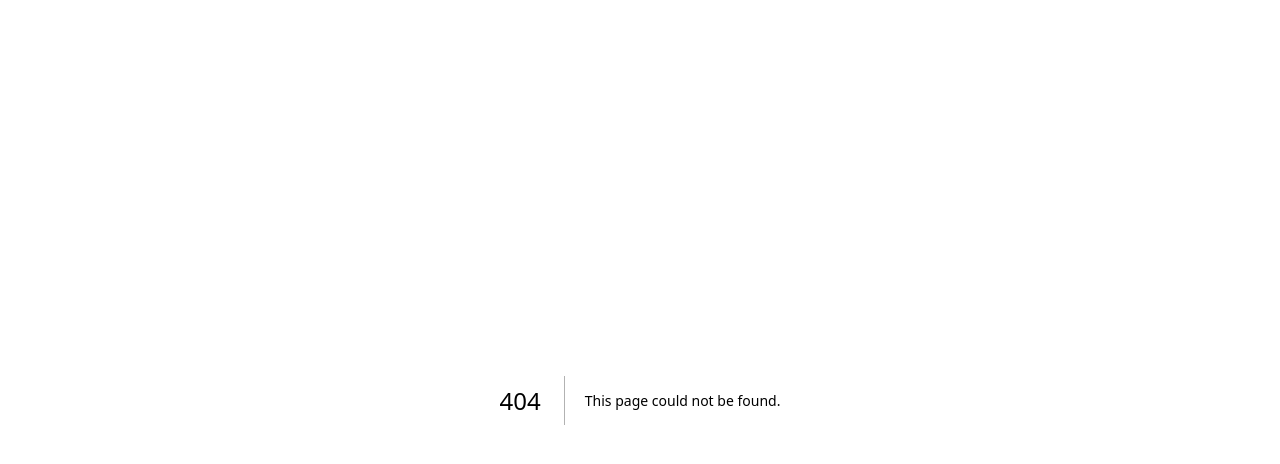
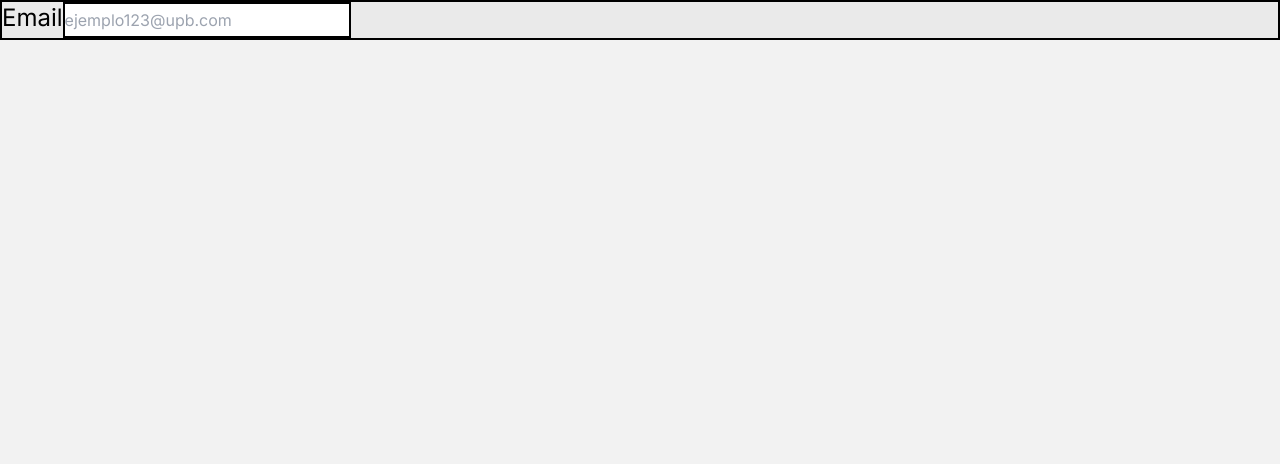
Before and after one commit to Bussy888/UPB-GO-Web, a Next.js app: page /login in a window 1280 px wide. Before the commit this address had no page. Shown: the top 464 px of the page. Built offline with nearby package versions, Linux system fonts and the light colour scheme.

Commit message:
iniciando login

```diff
--- a/src/app/layout.js
+++ b/src/app/layout.jsx
@@ -1,3 +1,4 @@
+import React from 'react';
 import { Inter } from 'next/font/google'
 import './globals.css'
 
--- /dev/null
+++ b/src/app/login/page.jsx
@@ -0,0 +1,38 @@
+"use client"
+import React from 'react';
+import { useForm } from "react-hook-form";
+
+const LoginPage = () =>{
+    const { register, formState: { errors }, handleSubmit} = useForm();
+
+    const onSubmit = (data) =>{
+        const user ={
+            user:data.email,
+            password:data.password
+        }
+    }
+
+    return(
+        <>
+        <div className='w-full h-screen bg-[#F2F2F2]'>
+            <div className='flex flex-col bg-[#EAEAEA] border-2 border-black'>
+                <form onSubmit={handleSubmit(onSubmit)}>
+                    <label className=" text-2xl">Email</label>
+                        <input
+                            type="text"
+                            className=" text-base border-2 border-black w-72 h-9 invalid:border-red-800"
+                            placeholder="ejemplo123@upb.com"
+                            {...register('email', {
+                                required: true
+                            })}/>
+                        {errors.email?.type === 'required' && <h1 className=" text-base text-red-700">*Debe llenar este campo</h1>}
+
+                </form>
+
+            </div>
+        </div>
+        </>
+    )
+}
+
+export default LoginPage;
--- a/src/app/page.js
+++ b/src/app/page.jsx
@@ -1,3 +1,4 @@
+"use client"
 import Image from 'next/image'
 
 export default function Home() {
```
